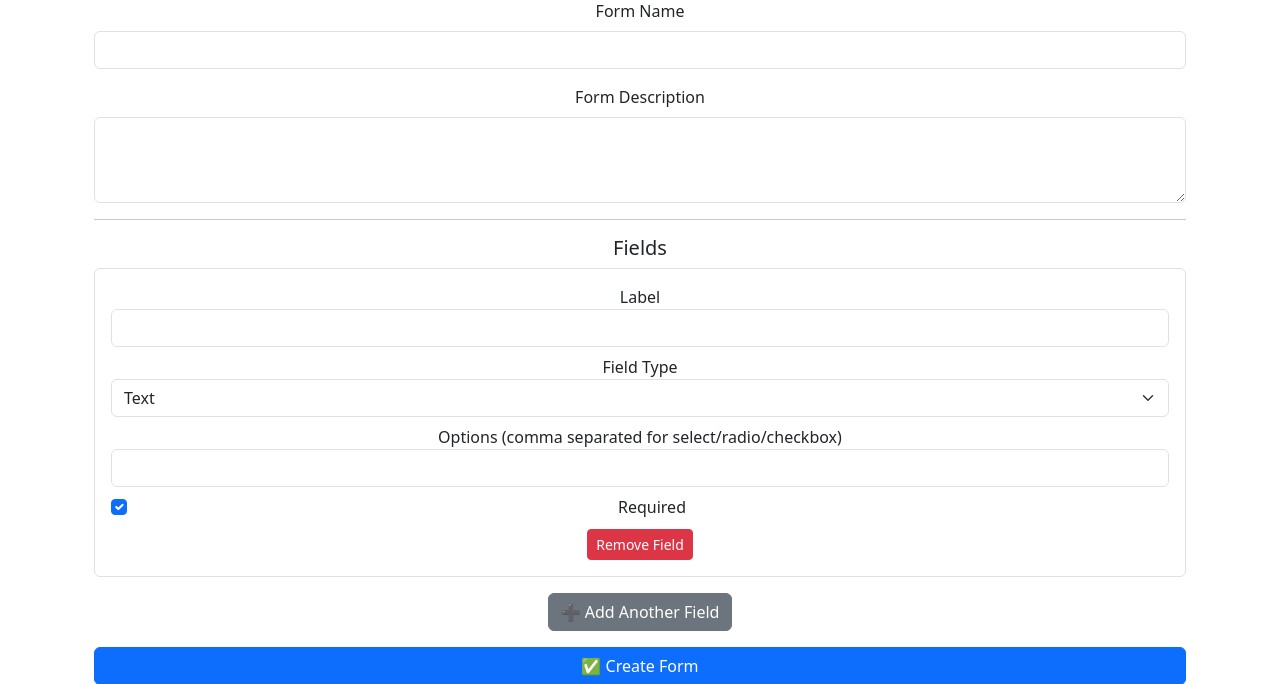
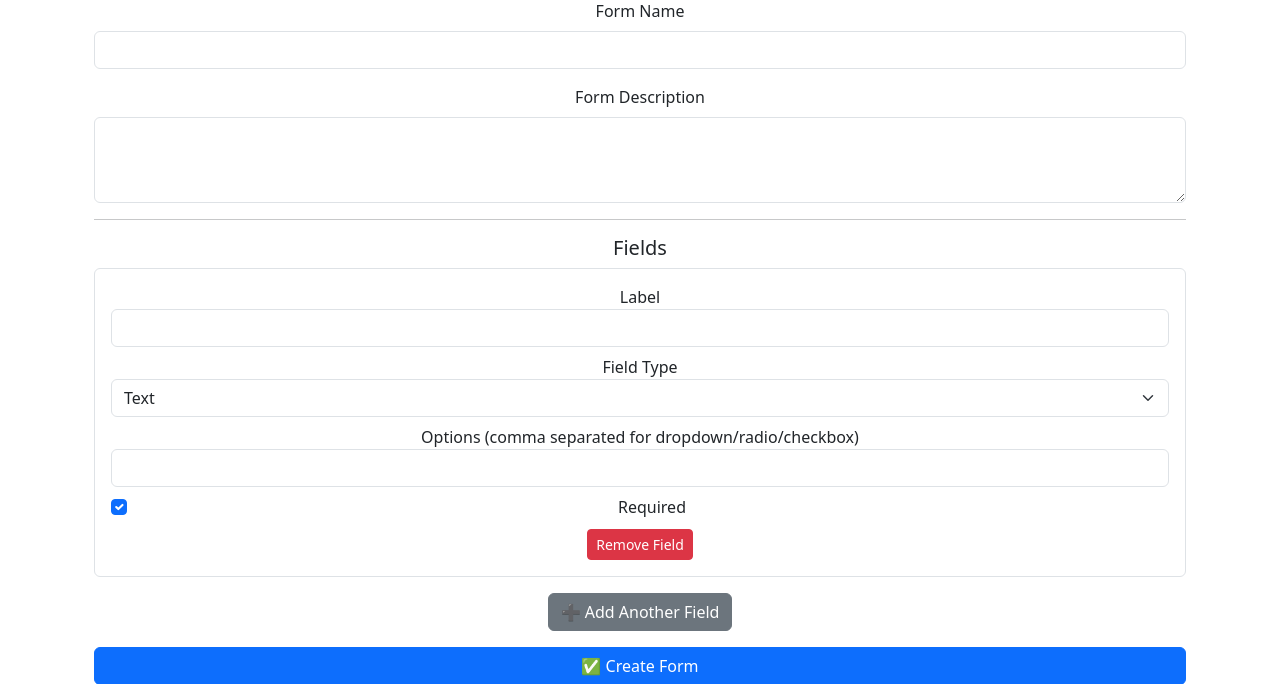
Before and after one commit to elahe870/cs50x-Final-Project, a Flask app: page /forms_show/new in a window 1280 px wide. Shown: the part 225-909 px from the top of the page. Run offline with Flask 3, Linux system fonts and the light colour scheme; a user stored in the database is signed in; some libraries are stand-ins or nearby versions.

Commit message:
solved dropdown and select

```diff
--- a/app.py
+++ b/app.py
@@ -161,7 +161,7 @@ def new_form():
         for i in range(len(fields)):
             label = fields[i]
             ftype = field_types[i]
-            options = field_options[i] if ftype in ["dropdown", "radio", "checkbox"] else None
+            options = field_options[i] if ftype in ["dropdown", "radio", "checkbox", "select"] else None
             required = 1 if str(i) in field_required else 0  # Store as integer boolean
             display_order = i + 1
 
@@ -211,7 +211,7 @@ def edit_form(form_id):
         for i in range(len(fields)):
             field_label = fields[i]
             field_type = field_types[i]
-            field_option = field_options[i] if field_type in ["dropdown", "radio", "checkbox"] else None
+            field_option = field_options[i] if field_type in ["select", "radio", "checkbox", "dropdown"] else None
 
             # Handle required checkbox logic
             required = 1 if str(i) in field_required else 0
--- a/templates/form_edit.html
+++ b/templates/form_edit.html
@@ -30,7 +30,7 @@
                     <select name="field_type" class="form-select" required>
                         <option value="text" {% if field.field_type == "text" %}selected{% endif %}>Text</option>
                         <option value="textarea" {% if field.field_type == "textarea" %}selected{% endif %}>Textarea</option>
-                        <option value="dropdown" {% if field.field_type == "dropdown" %}selected{% endif %}>Dropdown</option>
+                        <option value="select" {% if field.field_type == "select" %}selected{% endif %}>Dropdown</option>
                         <option value="radio" {% if field.field_type == "radio" %}selected{% endif %}>Radio</option>
                         <option value="checkbox" {% if field.field_type == "checkbox" %}selected{% endif %}>Checkbox</option>
                         <option value="number" {% if field.field_type == "number" %}selected{% endif %}>Number</option>
--- a/templates/form_new.html
+++ b/templates/form_new.html
@@ -31,7 +31,7 @@
                     <select name="field_type" class="form-select" required>
                         <option value="text">Text</option>
                         <option value="textarea">Textarea</option>
-                        <option value="dropdown">Dropdown</option>
+                        <option value="select">Dropdown</option>
                         <option value="radio">Radio</option>
                         <option value="checkbox">Checkbox</option>
                         <option value="number">Number</option>
@@ -39,7 +39,7 @@
                     </select>
                 </div>
                 <div class="mb-2">
-                    <label>Options (comma separated for select/radio/checkbox)</label>
+                    <label>Options (comma separated for dropdown/radio/checkbox)</label>
                     <input type="text" name="field_options" class="form-control">
                 </div>
                 <div class="form-check">
--- a/templates/form_preview.html
+++ b/templates/form_preview.html
@@ -44,8 +44,8 @@
                         </div>
                     {% endfor %}
 
-                {% elif field.field_type == 'dropdown' %}
-                    <select class="form-select" name="{{ field.label }}" disabled>
+                {% elif field.field_type == 'select' %}
+                    <select class="form-select" name="{{ field.label }}" >
                         {% for option in field.options.split(',') %}
                             {% set opt = option.strip() %}
                             <option value="{{ opt }}">{{ opt }}</option>
```
Also changed, not shown: GMP.db, 1 other file.
